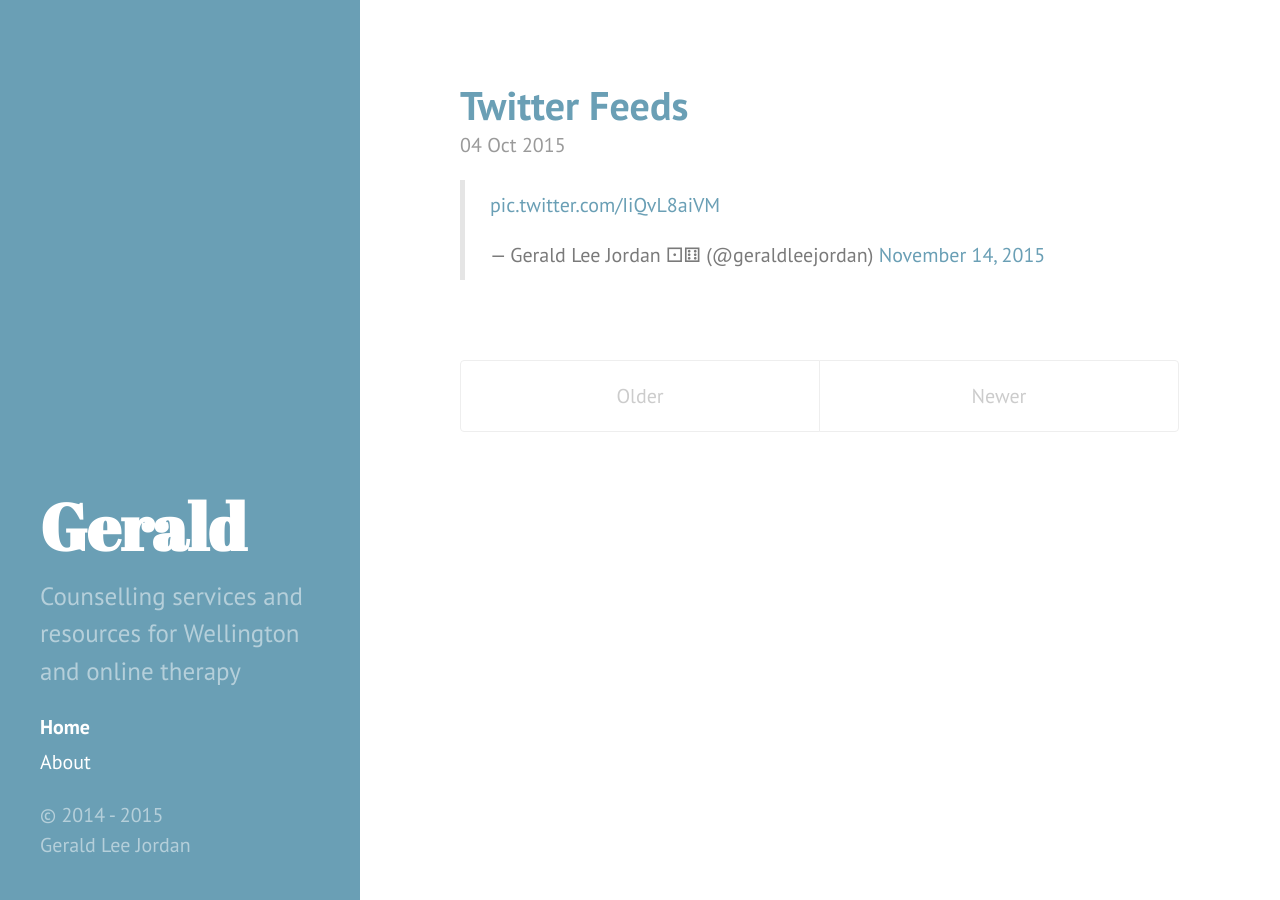
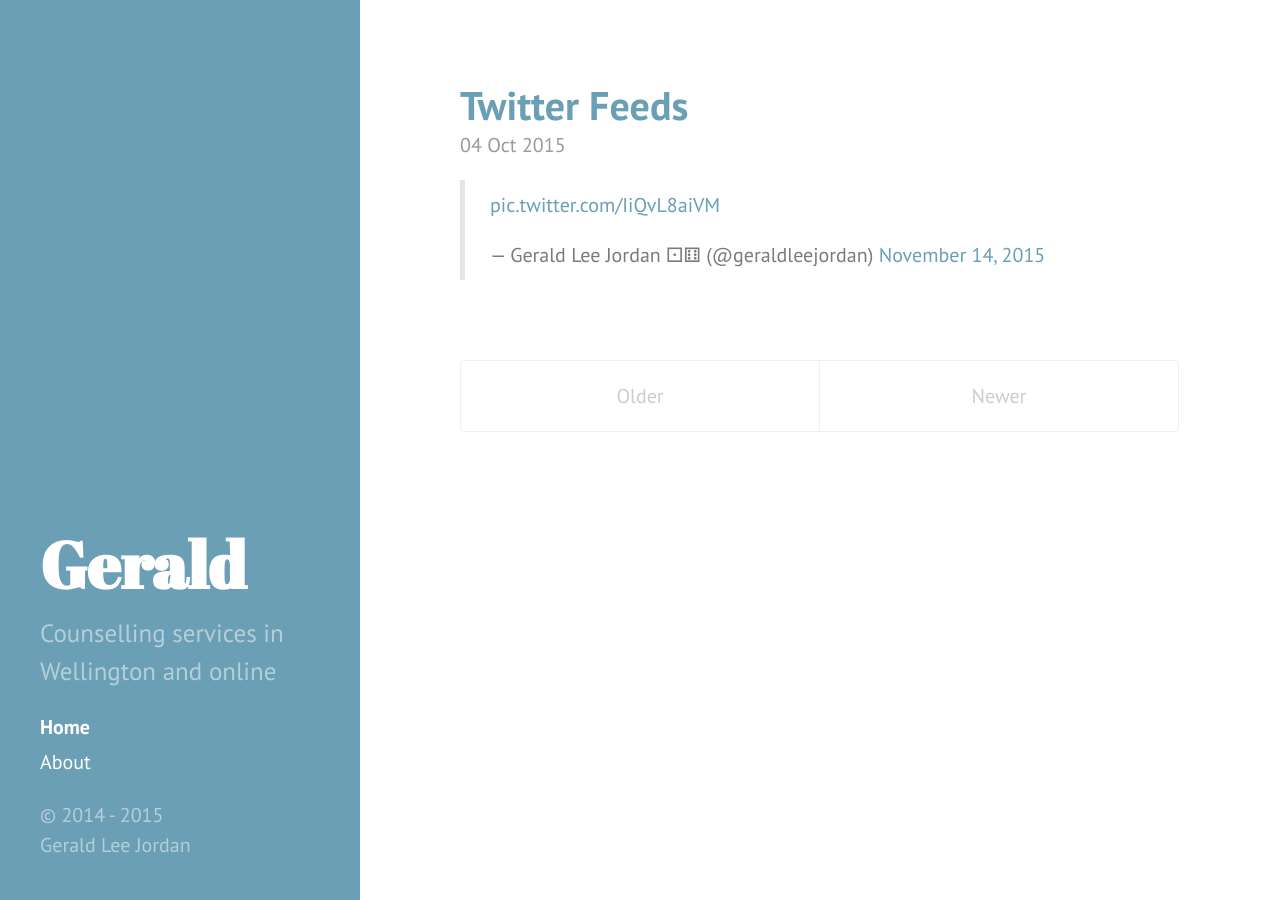
Before and after one commit to geraldnz/geraldnz.github.com, a Jekyll site: the page built from index.html, in a window 1280 px wide. Built offline with Jekyll 4.4.1, drawn with Linux system fonts in a browser that asks for light colours; Markdown is read by kramdown in place of the engine named in the settings; the list of posts is cut into pages by our own code; comment, search, counter and statistics services are not loaded.

Commit message:
Update _config.yml

```diff
--- a/_config.yml
+++ b/_config.yml
@@ -9,7 +9,7 @@ relative_permalinks: true
 # Setup
 title:               Gerald
 tagline:             'counselling wellington resources'
-description:         'Counselling services and resources for Wellington and online therapy'
+description:         'Counselling services in Wellington and online'
 url:                 http://gerald.nz
 baseurl:             /
 paginate:            5
```
